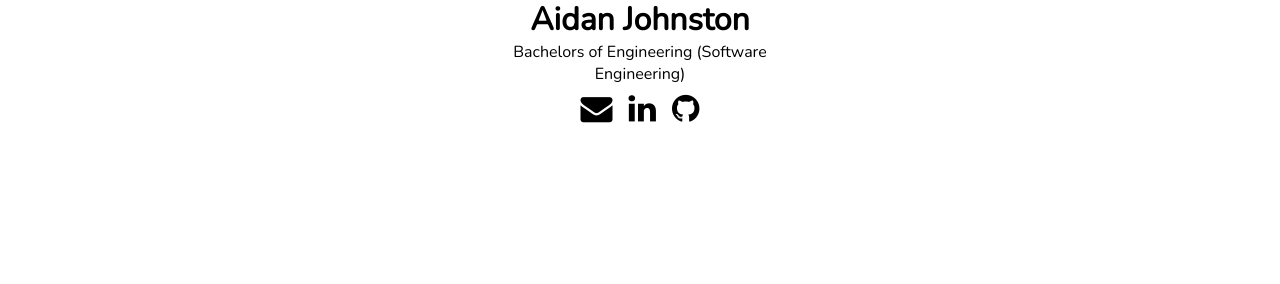
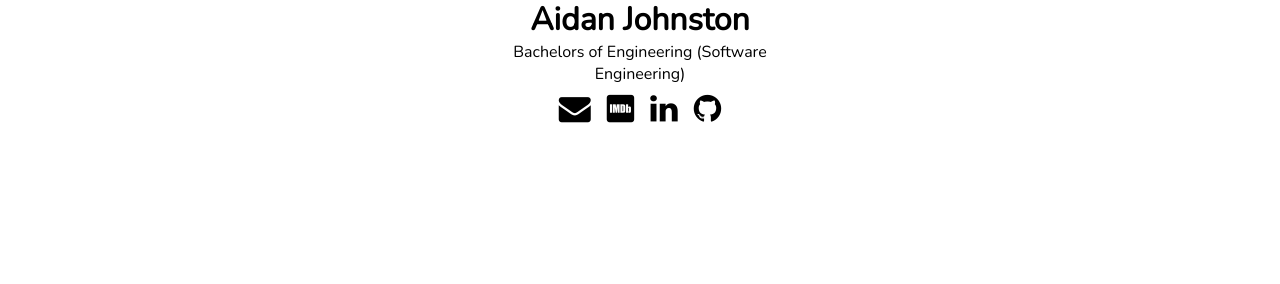
Before and after one commit to AidanJohnston/AidanJohnston.github.io, a Jekyll site: the page built from index.html, in a window 1280 px wide. Shown: the part 622-906 px from the top of the page. Built offline with Jekyll 4.4.1, drawn with Linux system fonts in a browser that asks for light colours.

Commit message:
Update socials.html

```diff
--- a/_includes/socials.html
+++ b/_includes/socials.html
@@ -1,5 +1,6 @@
 <div class="socials">
     <a href="mailto:contact@aidanjohnston.ca" class="fa fa-envelope"></a>
+    <a href="https://www.imdb.com/name/nm14954586" class="fa fa-imdb"></a>
     <a href="https://www.linkedin.com/in/aidan-johnston-22938a1b2/" class="fa fa-linkedin"></a>
     <a href="https://github.com/AidanJohnston" class="fa fa-github"></a>
 </div>
```
